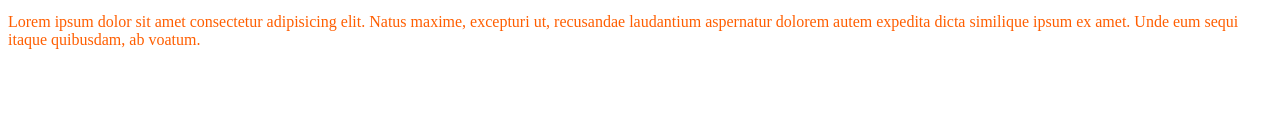
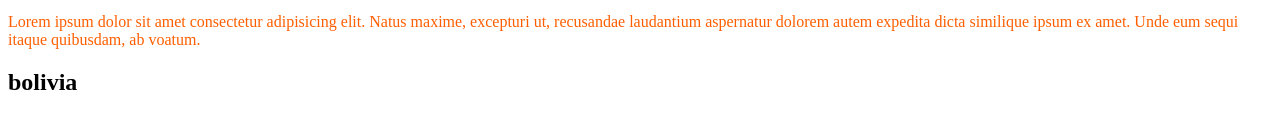
Before and after one commit to 123mile123/RepositorioArb, a plain HTML site: page index.html in a window 1280 px wide. Shown: the part 171-300 px from the top of the page. Drawn offline with Linux system fonts and the light colour scheme.

Commit message:
subtitulo

```diff
--- a/index.html
+++ b/index.html
@@ -18,6 +18,7 @@
       <p>Lorem ipsum dolor sit amet consectetur adipisicing elit. Natus maxime, excepturi ut, recusandae laudantium aspernatur dolorem autem expedita dicta similique ipsum ex amet.
          Unde eum sequi itaque quibusdam, ab
           voatum.</p>
+    <h2>bolivia</h2>
 
 </body>
 </html>
```
